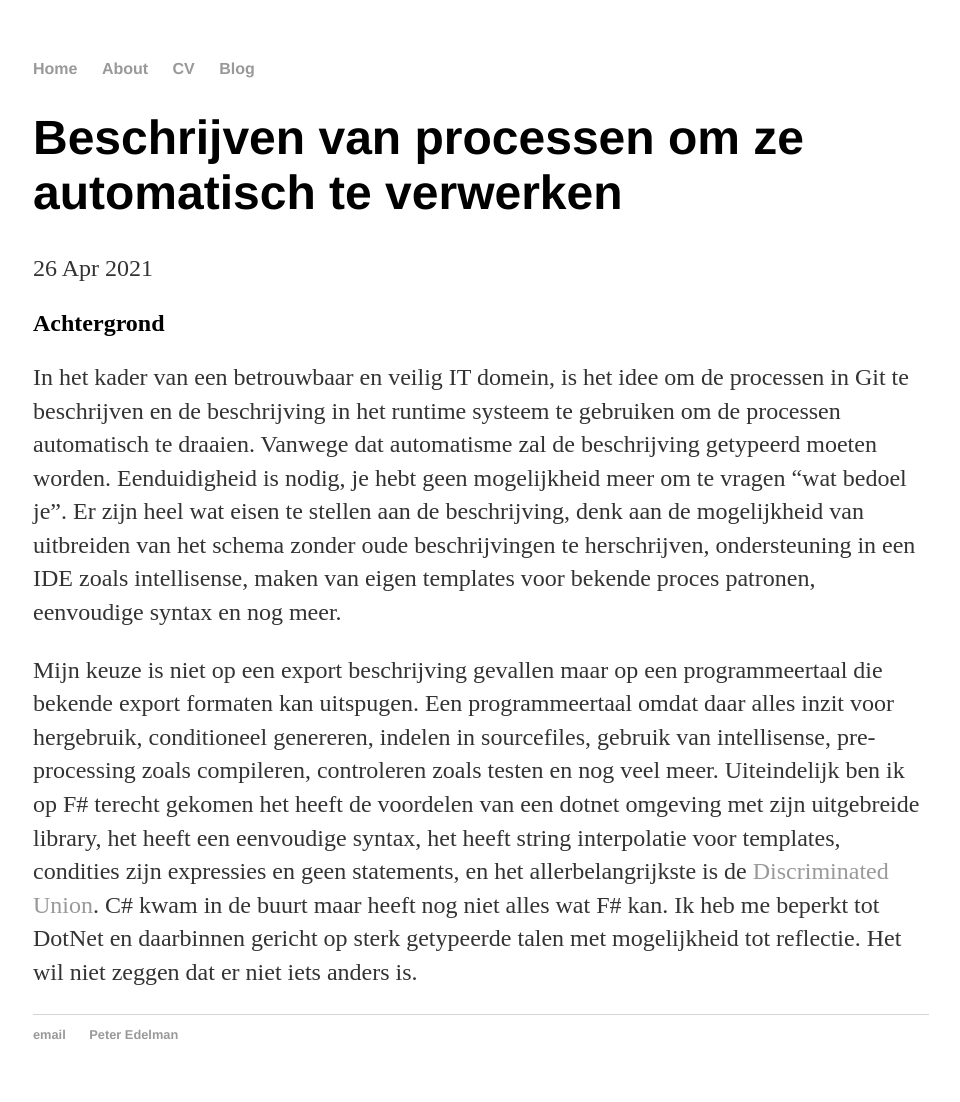
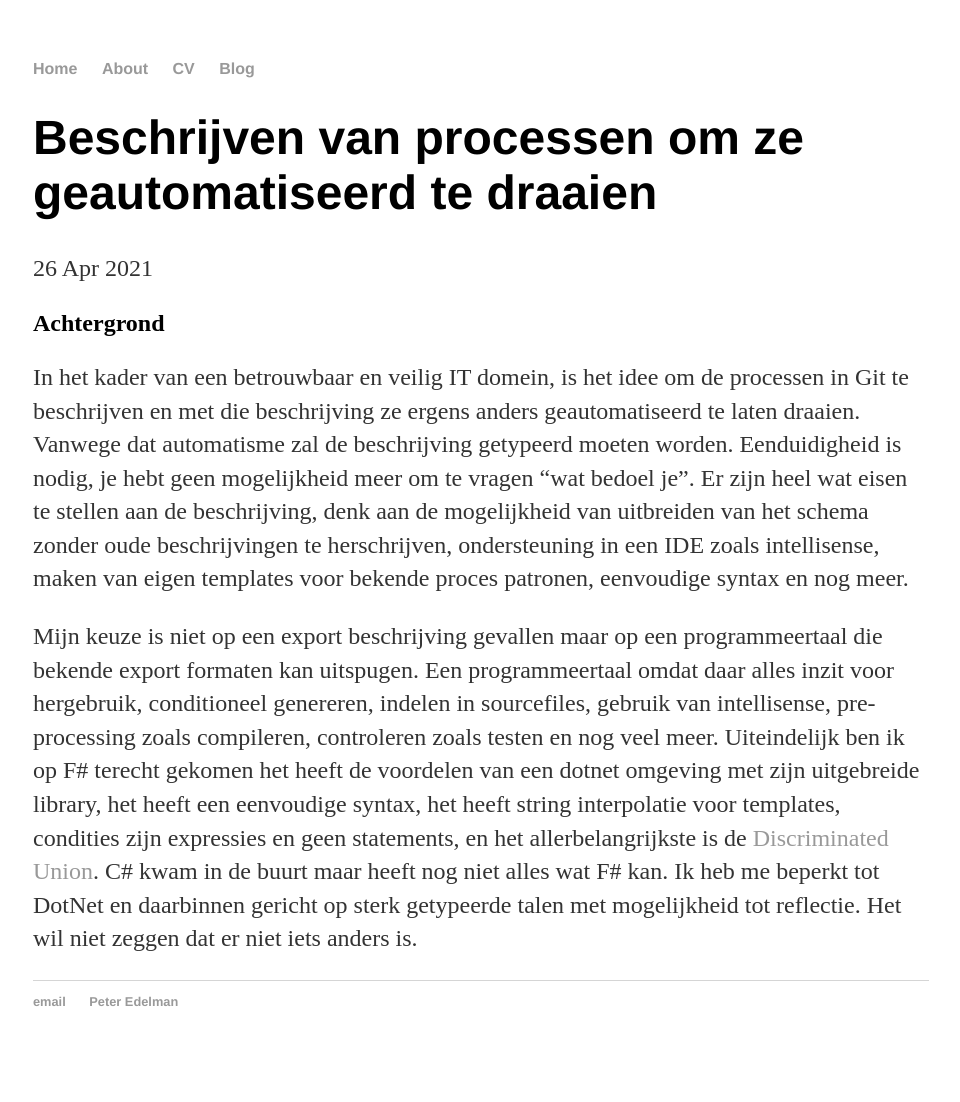
Before and after one commit to paedelm/paedelm.github.io, a Jekyll site: the page built from _posts/2021-04-26-processen beschrijven.md, in a window 1280 px wide. Shown: the whole page, without its empty margins (159-1119 px from the left). Built offline with Jekyll 4.4.1, drawn with Linux system fonts in a browser that asks for light colours; after the commit the page ends 1069 px from its top, so only the background shows below that.

Commit message:
subtiel anders

```diff
--- a/_posts/2021-04-26-processen beschrijven.md
+++ b/_posts/2021-04-26-processen beschrijven.md
@@ -1,11 +1,11 @@
 ---
 layout: post
-title: "Beschrijven van processen om ze automatisch te verwerken"
+title: "Beschrijven van processen om ze geautomatiseerd te draaien"
 date: 2021-04-26
 ---
 
 ## Achtergrond
 
- In het kader van een betrouwbaar en veilig IT domein, is het idee om de processen in Git te beschrijven en de beschrijving in het runtime systeem te gebruiken om de processen automatisch te draaien. Vanwege dat automatisme zal de beschrijving getypeerd moeten worden. Eenduidigheid is nodig, je hebt geen mogelijkheid meer om te vragen "wat bedoel je". Er zijn heel wat eisen te stellen aan de beschrijving, denk aan de mogelijkheid van uitbreiden van het schema zonder oude beschrijvingen te herschrijven, ondersteuning in een IDE zoals intellisense, maken van eigen templates voor bekende proces patronen, eenvoudige syntax en nog meer.
+ In het kader van een betrouwbaar en veilig IT domein, is het idee om de processen in Git te beschrijven en met die beschrijving ze ergens anders geautomatiseerd te laten draaien. Vanwege dat automatisme zal de beschrijving getypeerd moeten worden. Eenduidigheid is nodig, je hebt geen mogelijkheid meer om te vragen "wat bedoel je". Er zijn heel wat eisen te stellen aan de beschrijving, denk aan de mogelijkheid van uitbreiden van het schema zonder oude beschrijvingen te herschrijven, ondersteuning in een IDE zoals intellisense, maken van eigen templates voor bekende proces patronen, eenvoudige syntax en nog meer.
 
  Mijn keuze is niet op een export beschrijving gevallen maar op een programmeertaal die bekende export formaten kan uitspugen. Een programmeertaal omdat daar alles inzit voor hergebruik, conditioneel genereren, indelen in sourcefiles, gebruik van intellisense, pre-processing zoals compileren, controleren zoals testen en nog veel meer. Uiteindelijk ben ik op F# terecht gekomen het heeft de voordelen van een dotnet omgeving met zijn uitgebreide library, het heeft een eenvoudige syntax, het heeft string interpolatie voor templates, condities zijn expressies en geen statements, en het allerbelangrijkste is de [Discriminated Union](https://fsharpforfunandprofit.com/posts/discriminated-unions/). C# kwam in de buurt maar heeft nog niet alles wat F# kan. Ik heb me beperkt tot DotNet en daarbinnen gericht op sterk getypeerde talen met mogelijkheid tot reflectie. Het wil niet zeggen dat er niet iets anders is.
```
